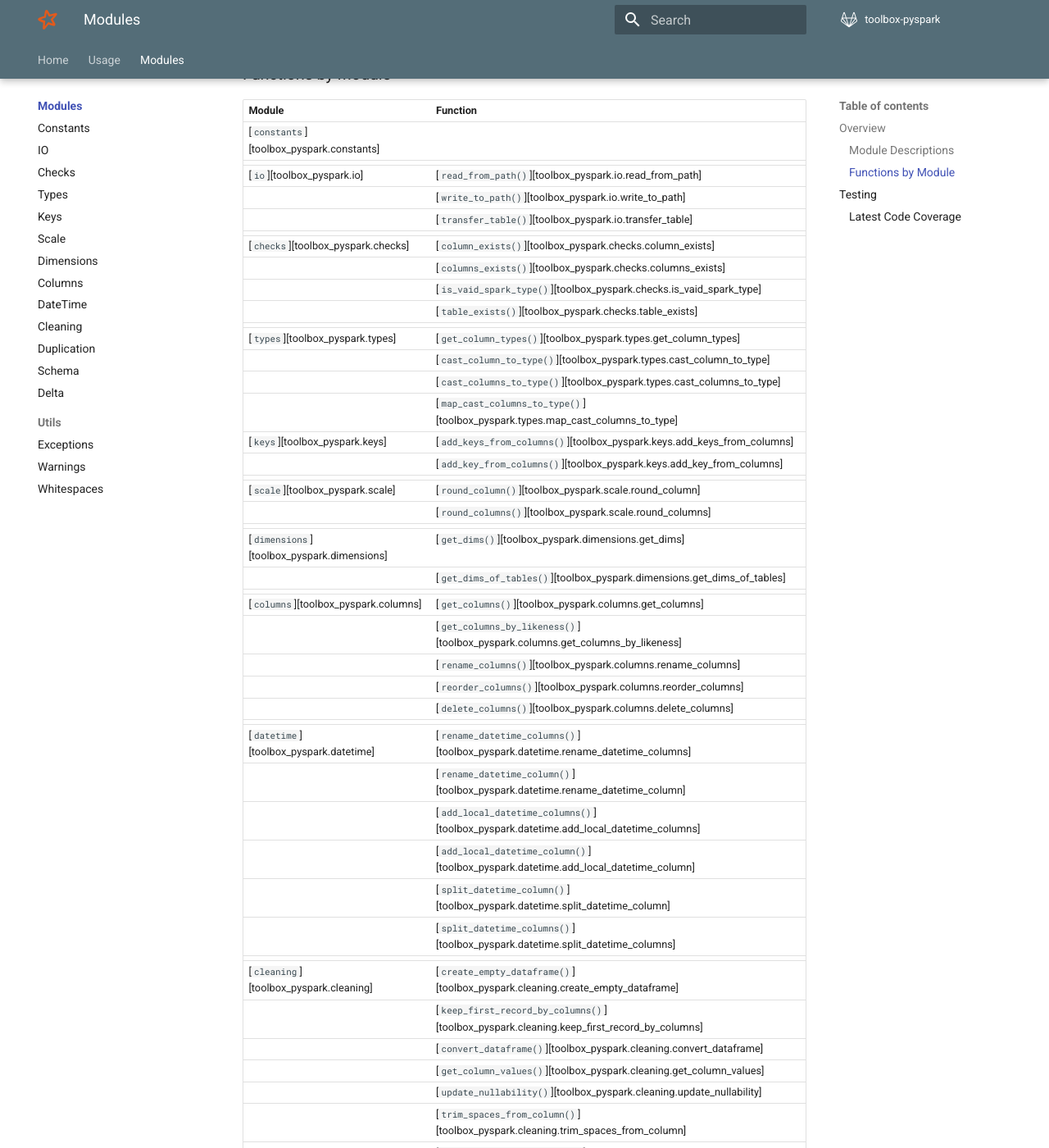
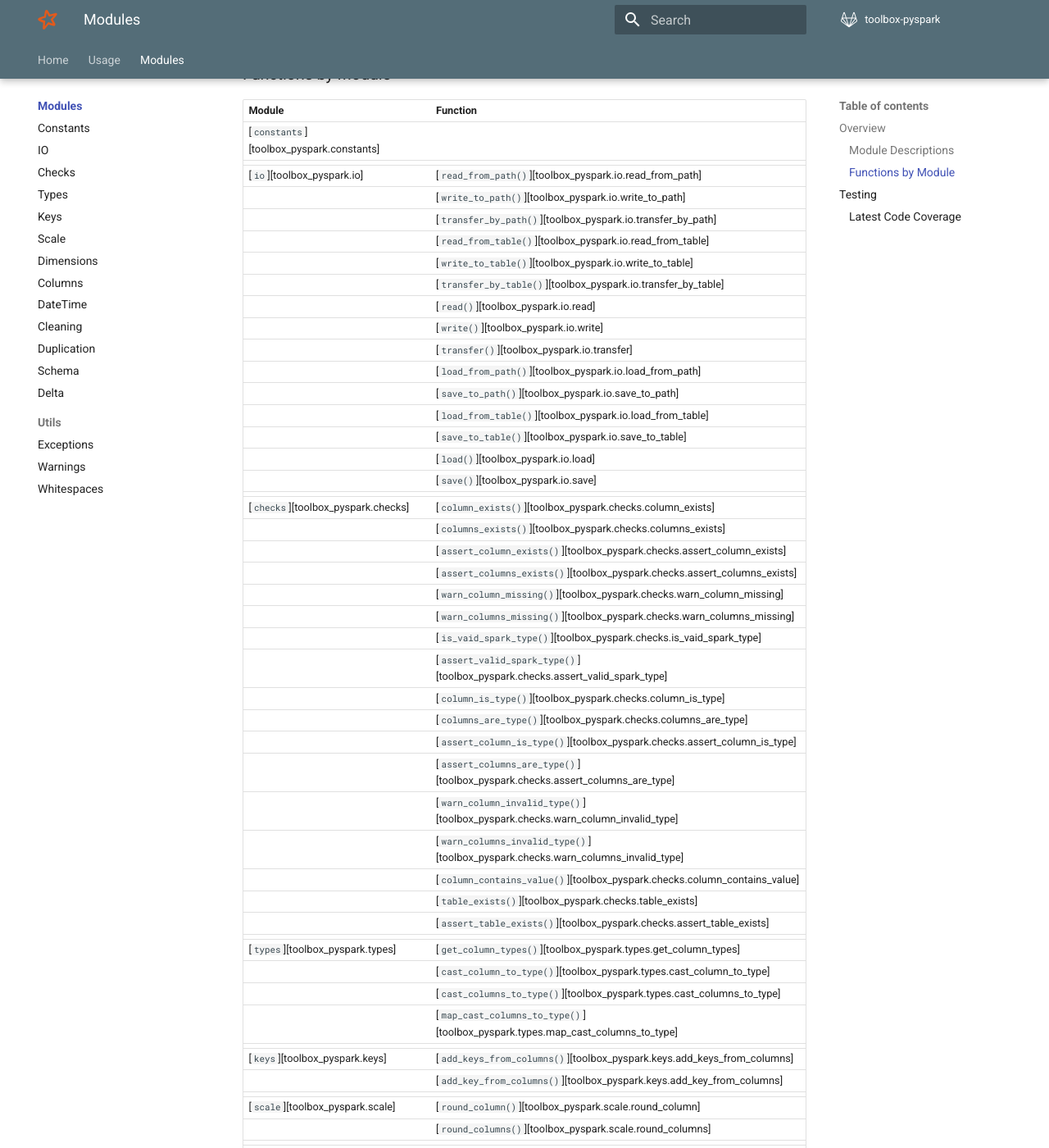
Before and after one commit to data-science-extensions/toolbox-pyspark, an MkDocs documentation site: the page built from docs/code/index.md, in a window 1280 px wide and 1400 px high, scrolled down 1055 px. Shown: the whole window at 82% size. Built offline with MkDocs 1.6.1 and Material for MkDocs 9.7.7, drawn with Linux system fonts in a browser that asks for light colours; comment, search, counter and statistics services are not loaded; the version menu is left out; some of the changed text lies outside the part shown.

Commit message:
Fix missing docs references

```diff
--- a/docs/code/index.md
+++ b/docs/code/index.md
@@ -33,17 +33,43 @@ There are 12 modules used in this package, which covers 41 functions
 |                                              | |
 | [`io`][toolbox_pyspark.io]                   | [`read_from_path()`][toolbox_pyspark.io.read_from_path] |
 |                                              | [`write_to_path()`][toolbox_pyspark.io.write_to_path] |
-|                                              | [`transfer_table()`][toolbox_pyspark.io.transfer_table] |
+|                                              | [`transfer_by_path()`][toolbox_pyspark.io.transfer_by_path] |
+|                                              | [`read_from_table()`][toolbox_pyspark.io.read_from_table] |
+|                                              | [`write_to_table()`][toolbox_pyspark.io.write_to_table] |
+|                                              | [`transfer_by_table()`][toolbox_pyspark.io.transfer_by_table] |
+|                                              | [`read()`][toolbox_pyspark.io.read] |
+|                                              | [`write()`][toolbox_pyspark.io.write] |
+|                                              | [`transfer()`][toolbox_pyspark.io.transfer] |
+|                                              | [`load_from_path()`][toolbox_pyspark.io.load_from_path] |
+|                                              | [`save_to_path()`][toolbox_pyspark.io.save_to_path] |
+|                                              | [`load_from_table()`][toolbox_pyspark.io.load_from_table] |
+|                                              | [`save_to_table()`][toolbox_pyspark.io.save_to_table] |
+|                                              | [`load()`][toolbox_pyspark.io.load] |
+|                                              | [`save()`][toolbox_pyspark.io.save] |
 |                                              | |
 | [`checks`][toolbox_pyspark.checks]           | [`column_exists()`][toolbox_pyspark.checks.column_exists] |
 |                                              | [`columns_exists()`][toolbox_pyspark.checks.columns_exists] |
+|                                              | [`assert_column_exists()`][toolbox_pyspark.checks.assert_column_exists] |
+|                                              | [`assert_columns_exists()`][toolbox_pyspark.checks.assert_columns_exists] |
+|                                              | [`warn_column_missing()`][toolbox_pyspark.checks.warn_column_missing] |
+|                                              | [`warn_columns_missing()`][toolbox_pyspark.checks.warn_columns_missing] |
 |                                              | [`is_vaid_spark_type()`][toolbox_pyspark.checks.is_vaid_spark_type] |
+|                                              | [`assert_valid_spark_type()`][toolbox_pyspark.checks.assert_valid_spark_type] |
+|                                              | [`column_is_type()`][toolbox_pyspark.checks.column_is_type] |
+|                                              | [`columns_are_type()`][toolbox_pyspark.checks.columns_are_type] |
+|                                              | [`assert_column_is_type()`][toolbox_pyspark.checks.assert_column_is_type] |
+|                                              | [`assert_columns_are_type()`][toolbox_pyspark.checks.assert_columns_are_type] |
+|                                              | [`warn_column_invalid_type()`][toolbox_pyspark.checks.warn_column_invalid_type] |
+|                                              | [`warn_columns_invalid_type()`][toolbox_pyspark.checks.warn_columns_invalid_type] |
+|                                              | [`column_contains_value()`][toolbox_pyspark.checks.column_contains_value] |
 |                                              | [`table_exists()`][toolbox_pyspark.checks.table_exists] |
+|                                              | [`assert_table_exists()`][toolbox_pyspark.checks.assert_table_exists] |
 |                                              | |
 | [`types`][toolbox_pyspark.types]             | [`get_column_types()`][toolbox_pyspark.types.get_column_types] |
 |                                              | [`cast_column_to_type()`][toolbox_pyspark.types.cast_column_to_type] |
 |                                              | [`cast_columns_to_type()`][toolbox_pyspark.types.cast_columns_to_type] |
 |                                              | [`map_cast_columns_to_type()`][toolbox_pyspark.types.map_cast_columns_to_type] |
+|                                              | |
 | [`keys`][toolbox_pyspark.keys]               | [`add_keys_from_columns()`][toolbox_pyspark.keys.add_keys_from_columns] |
 |                                              | [`add_key_from_columns()`][toolbox_pyspark.keys.add_key_from_columns] |
 |                                              | |
```
Also changed, not shown: other parts of docs/code/index.md (+4 -3 lines), 1 other file.
